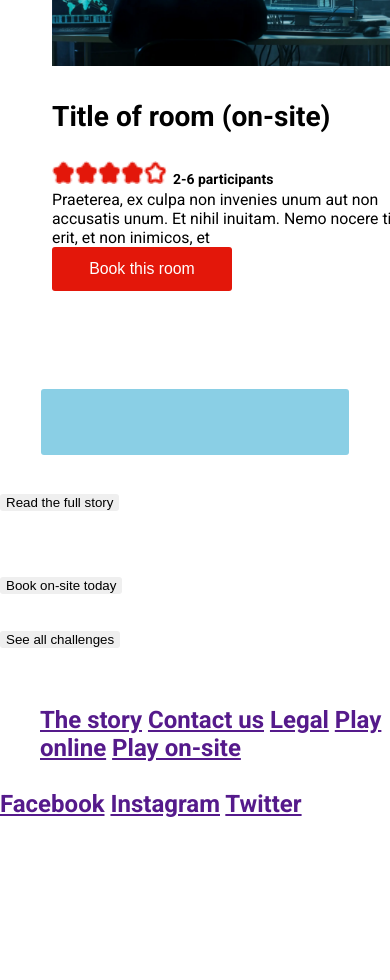
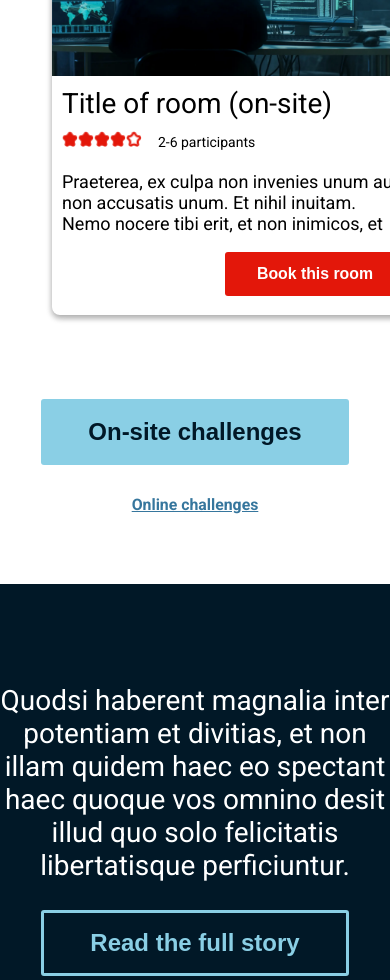
Before and after one commit to Weeezzt/escape-room-the-one, a website: page index.html in a window 390 px wide. Shown: the part 1020-2000 px from the top of the page. Before the commit the page ends 1838 px from the top, so only its background shows below. Drawn offline with Linux system fonts and the light colour scheme.

Commit message:
added more to mobile version

```diff
--- a/index.html
+++ b/index.html
@@ -50,7 +50,7 @@
             <div class="carousel_card card_1">
                 <img src="images/tech.png" alt="" class="img_carousel">
                 <h3 class="h3_carousel">Title of room (on-site)</h3>
-                <img src="images/solid.png" alt="" class="star_img"><img src="images/solid.png" alt="" class="star_img"><img src="images/solid.png" alt="" class="star_img"><img src="images/solid.png" alt="" class="star_img"><img src="images/star.png" alt="" class="star_img">
+                <img src="images/solid.png" alt="" class="star_img img_1"><img src="images/solid.png" alt="" class="star_img"><img src="images/solid.png" alt="" class="star_img"><img src="images/solid.png" alt="" class="star_img"><img src="images/star.png" alt="" class="star_img">
                 <small class="participants_carousel">2-6 participants</small>
                 <p class="p_carousel">Praeterea, ex culpa non invenies unum aut non accusatis unum. Et nihil inuitam. Nemo nocere tibi erit, et non inimicos, et</p>
                 <button class="button_carousel">Book this room</button>
@@ -58,7 +58,7 @@
             <div class="carousel_card">
                 <img src="images/tech.png" alt="" class="img_carousel">
                 <h3 class="h3_carousel">Title of room (on-site)</h3>
-                <img src="images/solid.png" alt="" class="star_img"><img src="images/solid.png" alt="" class="star_img"><img src="images/solid.png" alt="" class="star_img"><img src="images/solid.png" alt="" class="star_img"><img src="images/star.png" alt="" class="star_img">
+                <img src="images/solid.png" alt="" class="star_img img_1"><img src="images/solid.png" alt="" class="star_img"><img src="images/solid.png" alt="" class="star_img"><img src="images/solid.png" alt="" class="star_img"><img src="images/star.png" alt="" class="star_img">
                 <small class="participants_carousel">2-6 participants</small>
                 <p class="p_carousel">Praeterea, ex culpa non invenies unum aut non accusatis unum. Et nihil inuitam. Nemo nocere tibi erit, et non inimicos, et</p>
                 <button class="button_carousel">Book this room</button>
@@ -66,33 +66,35 @@
             <div class="carousel_card">
                 <img src="images/tech.png" alt="" class="img_carousel">
                 <h3 class="h3_carousel">Title of room (on-site)</h3>
-                <img src="images/solid.png" alt="" class="star_img"><img src="images/solid.png" alt="" class="star_img"><img src="images/solid.png" alt="" class="star_img"><img src="images/solid.png" alt="" class="star_img"><img src="images/star.png" alt="" class="star_img">
+                <img src="images/solid.png" alt="" class="star_img img_1"><img src="images/solid.png" alt="" class="star_img"><img src="images/solid.png" alt="" class="star_img"><img src="images/solid.png" alt="" class="star_img"><img src="images/star.png" alt="" class="star_img">
                 <small class="participants_carousel">2-6 participants</small>
                 <p class="p_carousel">Praeterea, ex culpa non invenies unum aut non accusatis unum. Et nihil inuitam. Nemo nocere tibi erit, et non inimicos, et</p>
                 <button class="button_carousel">Book this room</button>
             </div>
         </div>
         <div class="container_1_buttons">
-            <button class="button_online"></button>
-            <button class="button_on-site"></button>
+            <button class="button_online">Online challenges</button>
+            <button class="button_on-site">On-site challenges</button>
         </div>
+        <a href="" class="online">Online challenges</a>
         <div class="dark_container">
-            <p class="p_dark_container"></p>
-            <button class="dark_container">Read the full story</button>
+            <p class="p_dark_container">Quodsi haberent magnalia inter potentiam et divitias, et non illam quidem haec eo spectant haec quoque vos omnino desit illud quo solo felicitatis libertatisque perficiuntur.</p>
+            <button class="dark_container_button">Read the full story</button>
         </div>
         <div class="container_2">
-            <img src="" alt="" class="img_container_2">
+            <img src="images/stock.png" alt="" class="img_container_2">
             <div class="right_container_2">
-                <h2 class="h2_container_2"></h2>
-                <p class="p_container_2"></p>
+                <h2 class="h2_container_2">Play with your friends or build your team stronger at work</h2>
+                <p class="p_container_2">Praeterea, ex culpa non invenies unum aut non accusatis unum. Et nihil inuitam. Nemo nocere tibi erit, et non inimicos, et</p>
                 <button class="button_container_2">Book on-site today</button>
             </div>
             <div class="left_container_2">
-                <h2 class="h2_container_2"></h2>
-                <p class="p_container_2"></p>
+                <img src="images/woman.png" alt="" class="img_container_2">
+                <h2 class="h2_container_2">Play online or visit our venue for one of our 25 escape rooms</h2>
+                <p class="p_container_2">Praeterea, ex culpa non invenies unum aut non accusatis unum. Et nihil inuitam. Nemo nocere tibi erit, et non inimicos, et</p>
                 <button class="button_container_2">See all challenges</button>
             </div>
-            <img src="" alt="" class="img_container_2">
+
         </div>
     </div>
 
--- a/src/style.scss
+++ b/src/style.scss
@@ -110,9 +110,11 @@ body {
 
         p {
             margin: 0;
+            margin-right: 10px;
         }
 
         small {
+            margin-top: 10px;
             grid-column: 2/3;
             font-size: 0.66em;
         }
@@ -135,12 +137,13 @@ body {
     }
 
     .img_carousel {
-
+        border-top-left-radius: 8px;
+        border-top-right-radius: 8px;
         width: 363px;
     }
 
     .star_img {
-        max-width: 23px;
+        max-width: 16px;
     }
 
     .cards_carousel {
@@ -160,40 +163,133 @@ body {
     }
 
     .carousel_card {
-
+        box-shadow: 0 3px 6px rgba(0,0,0,0.16), 0 3px 6px rgba(0,0,0,0.23);
         border-radius: 8px;
         width: 363px;
         height: 446px;
-        box-shadow:
+
 
 
         h3 {
+            margin-top: 5px;
+            margin-bottom: 5px;
+            margin-left: 10px;
             font-size: 1.166em;
             font-weight: 400;
         }
 
         p{
-            font-size: 0.66em;
+            margin-left: 10px;
+            margin-right: 10px;
+            font-size: 0.75em;
             font-weight: 400;
-            margin: 0;
+
         }
 
         small {
+            font-weight: 400;
+            margin-left: 10px;
             font-size: 0.583em;
         }
 
         button {
+            float: right;
+            margin-right: 10px;
             font-size: 0.66em;
-            font-weight: 400;
+            font-weight: 700;
             width: 180px;
             height: 44px;
             color: white;
             background-color: $red;
+            border-radius: 3px;
 
         }
     }
 
+    .img_1 {
+        margin-left: 10px;
+    }
     .card_1 {
         margin-left: 52px;
     }
+
+    .dark_container {
+        margin-top: 70px;
+        display: flex;
+        flex-direction: column;
+        background-color: $dark;
+        height: 500px;
+        width: 100%;
+        color: white;
+        align-items: center;
+
+        p{
+            margin-top: 100px;
+            text-align: center;
+            font-size: 1.166em;
+            font-weight: 400;
+        }
+
+        button {
+            font-size: 1em;
+            font-weight: 700;
+            width: 308px;
+            height: 66px;
+            border:solid $light;
+            border-radius: 3px;
+            color: $light;
+            background-color: $dark;
+
+        }
+    }
+
+    .container_2 {
+
+        h2 {
+            text-align: start;
+            font-size: 1.33em;
+            font-weight: 700;
+        }
+
+        p{
+            margin-top: 0;
+            font-size: 1em;
+            font-weight: 400;
+        }
+
+        button {
+            margin-top: 30px;
+            font-size: 1em;
+            font-weight: 700;
+            width: 308px;
+            height: 66px;
+            border-radius: 3px;
+            color: white;
+            background-color: $red;
+        }
+    }
+
+    .right_container_2 {
+
+        margin-right: 20px;
+        margin-left: 20px;
+        margin-bottom: 70px;
+        display: flex;
+        flex-direction: column;
+
+
+    }
+
+    .left_container_2 {
+
+        margin-right: 20px;
+        margin-left: 20px;
+        margin-bottom: 70px;
+        display: flex;
+        flex-direction: column;
+
+
+    }
+
+    .footer
 }
```
Also changed, not shown: style.css.
